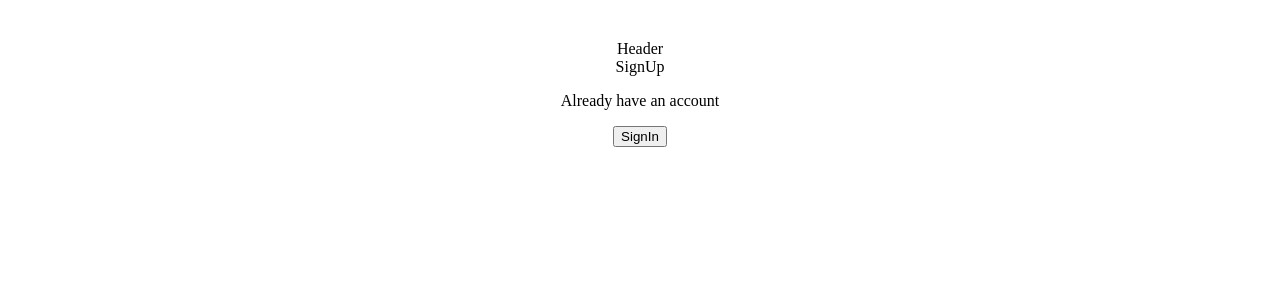
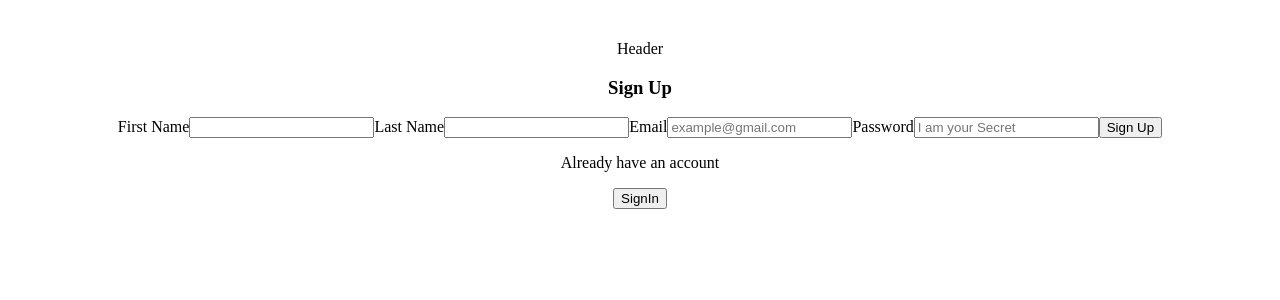
Before and after one commit to Nainuu/TaskManager, a React (Vite) app in the folder frontend/task-manager-frontend/: page /signup in a window 1280 px wide. Shown: the top 300 px of the page. Built offline with nearby package versions, Linux system fonts and the light colour scheme.

Commit message:
another one

```diff
--- a/frontend/task-manager-frontend/src/componenets/auth/SignInForm.jsx
+++ b/frontend/task-manager-frontend/src/componenets/auth/SignInForm.jsx
@@ -1,15 +1,35 @@
-import React from "react";
+import React, { useState } from "react";
 import { ToastContainer, toast } from "react-toastify";
 import "react-toastify/dist/ReactToastify.css";
 
 export default function SignInForm() {
+    const [email , setEmail] = useState('');
+    const [password , setPassword] = useState('');
+
+
   return (
     <div>
       <ToastContainer />
       <h3>Welcome Back!</h3>
-      <button onClick={() => toast.success("Toast is working!")}>
-        Show Toast
-      </button>
+      <div className="">
+        <label className="">Email</label>
+        <input
+        type="text"
+        placeholder="example@gmail.com"
+        required
+        onChange={(e) => setEmail(e.target.value)}
+         />
+        <label className="">Password</label>
+        <input
+        type="text"
+        placeholder="I am your Secret"
+        required
+        onChange={(e) => setPassword(e.target.value)}
+         />
+         <button onClick={() => toast.success("Please Wait!")}>
+            Sign In
+         </button>
+      </div>
     </div>
   );
 }
--- /dev/null
+++ b/frontend/task-manager-frontend/src/componenets/ui/ErrorTxt.jsx
@@ -0,0 +1,5 @@
+const ErrorMessage = (errorMessage) => {
+    return <p className="text-red-400 text-sm">{`Correct ${errorMessage} is required`}</p>;
+  };
+
+  export default ErrorMessage;
--- a/frontend/task-manager-frontend/src/pages/Signup.jsx
+++ b/frontend/task-manager-frontend/src/pages/Signup.jsx
@@ -1,8 +1,14 @@
-import React from 'react'
+import React , {useState} from 'react'
 import { useNavigate } from 'react-router'
+import { toast, ToastContainer } from 'react-toastify';
 
 
 const Signup = () => {
+  const [email , setEmail] = useState('');
+  const [password , setPassword] = useState('');
+  const [firstName , setFirsName] = useState('');
+  const [lastName , setLastName] = useState('');
+
   const nav = useNavigate();
   const handleClick = () => {
     nav('/login');
@@ -10,7 +16,41 @@ const Signup = () => {
 
   return (
     <div>
-      SignUp
+      <ToastContainer/>
+      <h3>Sign Up</h3>
+      <div className="">
+        <label className="">First Name</label>
+        <input
+        type="text"
+        placeholder=""
+        required
+        onChange={(e) => setFirsName(e.target.value)}
+         />
+        <label className="">Last Name</label>
+        <input
+        type="text"
+        placeholder=""
+        required
+        onChange={(e) => setLastName(e.target.value)}
+         />
+        <label className="">Email</label>
+        <input
+        type="text"
+        placeholder="example@gmail.com"
+        required
+        onChange={(e) => setEmail(e.target.value)}
+         />
+        <label className="">Password</label>
+        <input
+        type="text"
+        placeholder="I am your Secret"
+        required
+        onChange={(e) => setPassword(e.target.value)}
+         />
+         <button onClick={() => toast.success("Please Wait!")}>
+            Sign Up
+         </button>
+            </div>
       <p>
         Already have an account
       </p>
```
Also changed, not shown: frontend/task-manager-frontend/src/componenets/tasks/Footer.jsx (+9 -0 lines).
